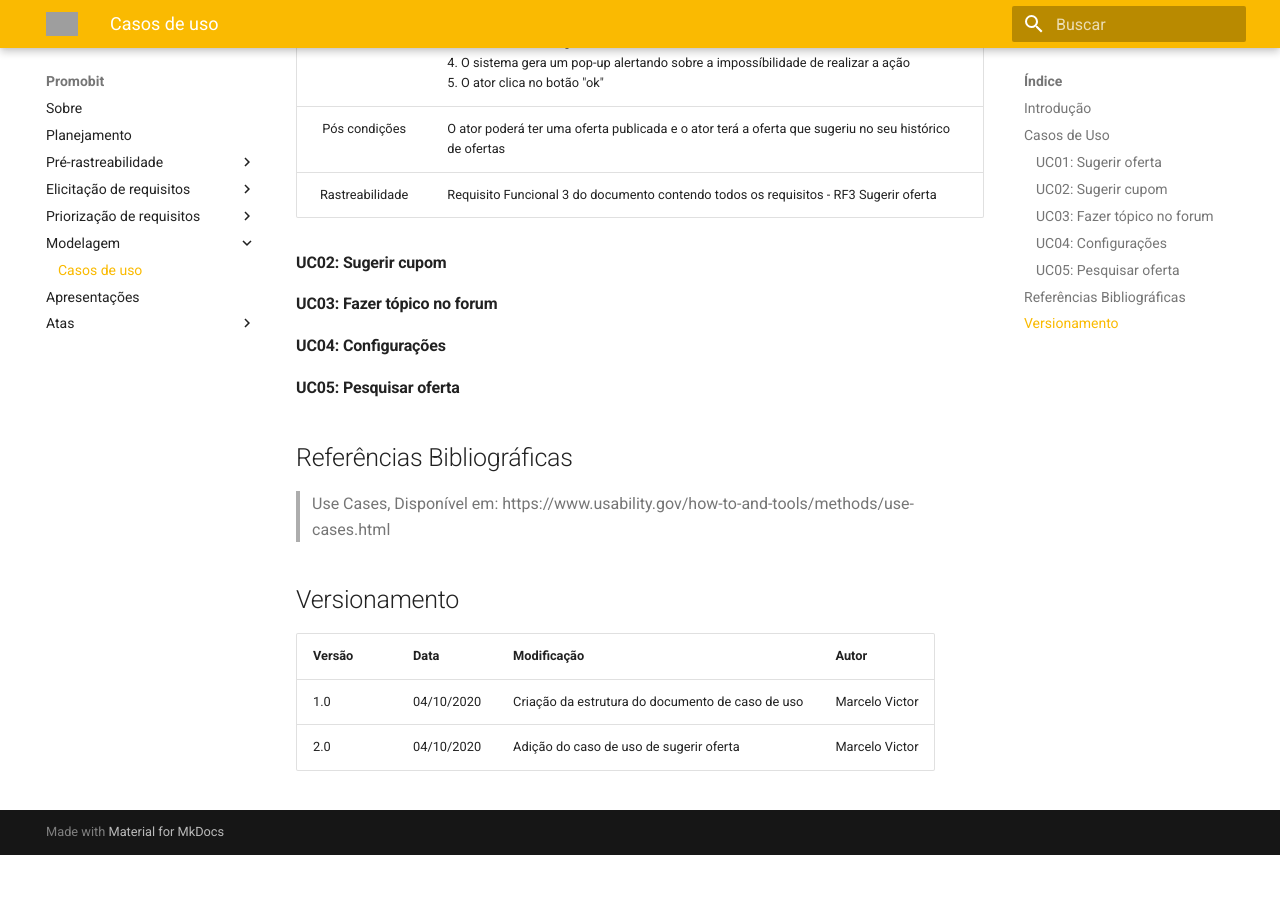
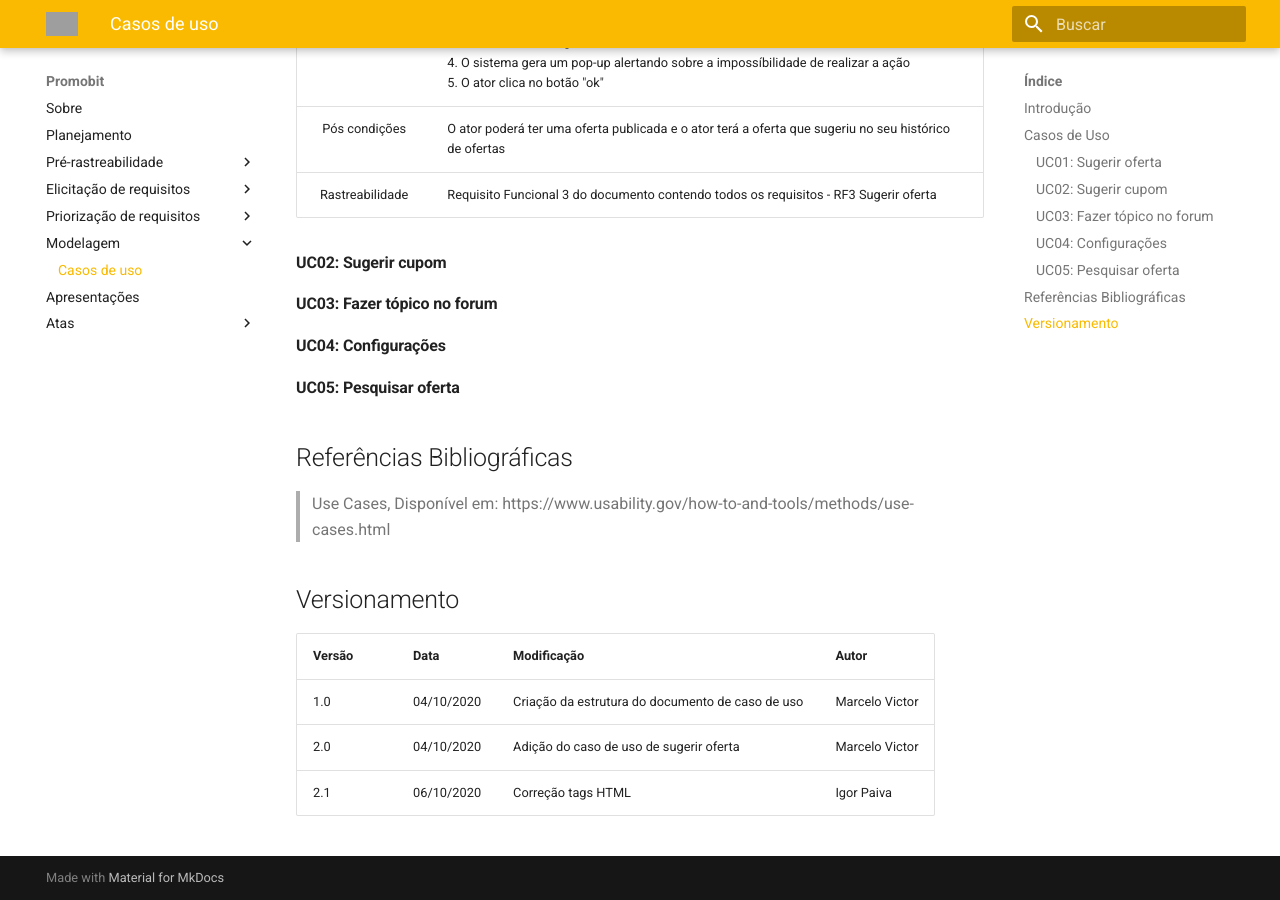
Before and after one commit to Joao-Pedro-Moura/2020.1-Promobit, an MkDocs documentation site: the page built from docs/modelagem/caso_de_uso.md, in a window 1280 px wide and 900 px high, scrolled down 1768 px. Built offline with MkDocs 1.6.1 and Material for MkDocs 9.7.7, drawn with Linux system fonts in a browser that asks for light colours; old or Windows-style settings are respelled for this version of MkDocs; before the commit the page ends 2623 px from its top, so only the background shows below that; grey boxes are pictures that could not be loaded.

Commit message:
Correção tags HTML

```diff
--- a/docs/modelagem/caso_de_uso.md
+++ b/docs/modelagem/caso_de_uso.md
@@ -2,8 +2,8 @@
 
 ## Introdução
 
-<p align="justify">
-&nbsp;&nbsp;Um documento de caso de uso é uma metodologia que descreve como o usuário realizará uma determinada tarefa dentro do contexto de um software. Ele descreve o ponto de vista do usuário e como o sistema responde a partir de suas ações, cada caso de uso é uma sequência de passos que são descritos a partir de fluxos, que começam com um objetivo principal e terminam quando esse objetivo está realizado.
+<p style="text-indent: 20px; text-align: justify">
+Um documento de caso de uso é uma metodologia que descreve como o usuário realizará uma determinada tarefa dentro do contexto de um software. Ele descreve o ponto de vista do usuário e como o sistema responde a partir de suas ações, cada caso de uso é uma sequência de passos que são descritos a partir de fluxos, que começam com um objetivo principal e terminam quando esse objetivo está realizado.
 </p>
 
 ## Casos de Uso
@@ -15,9 +15,9 @@
 |       Descrição        | O ato do usuário sugerir uma oferta que poderá ser publica no promobit |
 |          Ator(es)      | Usuário |
 |   Pré-condições        | O ator deve estar logado, deve estar na seção de ofertas do promobit e deve ter o link de uma oferta |
-|    Fluxo principal     | **FP01:**<br> 1. O ator clica no icone de "+" <br> 2. O promobit expõe uma tabela de opções <br> 3. O ator clica em sugerir oferta <br> 4. O promobit redireciona o ator para a seção de sugerir nova oferta <br> 5. O ator preenche os campos de "Link da oferta", "Titulo da oferta", "Preço" <br> 6. O ator coloca uma imagem da oferta no campo de imagem <br> 7. O ator clica no botão "Enviar oferta" <br> 8. O promobit gera um pop-up para o autor com o feedback do envio <br> 9. O ator clica em fechar <br> 10. O ator é redirecionado para a aba de ofertas. |
-| Fluxo alternativo      | **FA01:** Fluxo de quando o ator sugeri uma oferta pela primeira vez:<br> 1. O ator clica no icone de "+" <br> 2. O promobit expõe uma tabela de opções <br> 3. O ator clica em sugerir oferta <br> 4. O promobit redireciona o ator para a seção de sugerir nova oferta <br> 5. O ator preenche os campos de "Link da oferta", "Titulo da oferta", "Preço" <br> 6. O ator coloca uma imagem da oferta no campo de imagem <br> 7. O ator clica no botão "Enviar oferta" <br> 8. O promobit gera um pop-up parabenizando o ator pela sua primeira oferta e o premia com uma medalha <br> 9. O ator clica no botão "Fechar" <br> 10. O promobit gera outro pop-up para o autor com o feedback do envio <br> 11. O ator clica em fechar <br> 12. O ator é redirecionado para a aba de ofertas. <br><br> **FA02:** Fluxo de quando o ator deseja sugerir uma oferta seguida de uma anterior <br> 1. O ator clica no icone de "+" <br> 2. O promobit expõe uma tabela de opções <br> 3. O ator clica em sugerir oferta <br> 4. O promobit redireciona o ator para a seção de sugerir nova oferta <br> 5. O ator preenche os campos de "Link da oferta", "Titulo da oferta", "Preço" <br> 6. O ator coloca uma imagem da oferta no campo de imagem <br> 7. O ator clica no botão "Enviar oferta" <br> 8. O promobit gera um pop-up para o autor com o feedback do envio <br> 9. O ator clica em "Adicionar outra" <br> 10. O ator é redirecionado para a aba de sugerir oferta.|
-|   Fluxo de exceções    | **FE01:** O ator não completa os campos obrigatórios para sugerir a oferta <br> 1. O ator clica no icone de "+" <br> 2. O promobit expõe uma tabela de opções <br> 3. O ator clica em sugerir oferta <br> 4. O promobit redireciona o ator para a seção de sugerir nova oferta <br> 5. O ator não preenche os campos de "Link da oferta", "Titulo da oferta", "Preço" <br> 6. O ator coloca uma imagem da oferta no campo de imagem <br> 7. O ator clica no botão "Enviar oferta" <br> 8. O promobit gera um pop-up alertando o ator sobre a necessidade de preencher o campo obrigatório <br><br> **FE02:** Ocorre a perda de conexão durante o uso do aplicativo <br> 1. O ator clica no icone de "+" <br> 2. O promobit expõe uma tabela de opções <br> 3. O ator clica em sugerir oferta <br> 4. O sistema gera um pop-up alertando sobre a impossíbilidade de realizar a ação <br> 5. O ator clica no botão "ok" |
+|    Fluxo principal     | **FP01:**<br /> 1. O ator clica no icone de "+" <br /> 2. O promobit expõe uma tabela de opções <br /> 3. O ator clica em sugerir oferta <br /> 4. O promobit redireciona o ator para a seção de sugerir nova oferta <br /> 5. O ator preenche os campos de "Link da oferta", "Titulo da oferta", "Preço" <br /> 6. O ator coloca uma imagem da oferta no campo de imagem <br /> 7. O ator clica no botão "Enviar oferta" <br /> 8. O promobit gera um pop-up para o autor com o feedback do envio <br /> 9. O ator clica em fechar <br /> 10. O ator é redirecionado para a aba de ofertas. |
+| Fluxo alternativo      | **FA01:** Fluxo de quando o ator sugeri uma oferta pela primeira vez:<br /> 1. O ator clica no icone de "+" <br /> 2. O promobit expõe uma tabela de opções <br /> 3. O ator clica em sugerir oferta <br /> 4. O promobit redireciona o ator para a seção de sugerir nova oferta <br /> 5. O ator preenche os campos de "Link da oferta", "Titulo da oferta", "Preço" <br /> 6. O ator coloca uma imagem da oferta no campo de imagem <br /> 7. O ator clica no botão "Enviar oferta" <br /> 8. O promobit gera um pop-up parabenizando o ator pela sua primeira oferta e o premia com uma medalha <br /> 9. O ator clica no botão "Fechar" <br /> 10. O promobit gera outro pop-up para o autor com o feedback do envio <br /> 11. O ator clica em fechar <br /> 12. O ator é redirecionado para a aba de ofertas. <br /><br /> **FA02:** Fluxo de quando o ator deseja sugerir uma oferta seguida de uma anterior <br /> 1. O ator clica no icone de "+" <br /> 2. O promobit expõe uma tabela de opções <br /> 3. O ator clica em sugerir oferta <br /> 4. O promobit redireciona o ator para a seção de sugerir nova oferta <br /> 5. O ator preenche os campos de "Link da oferta", "Titulo da oferta", "Preço" <br /> 6. O ator coloca uma imagem da oferta no campo de imagem <br /> 7. O ator clica no botão "Enviar oferta" <br /> 8. O promobit gera um pop-up para o autor com o feedback do envio <br /> 9. O ator clica em "Adicionar outra" <br /> 10. O ator é redirecionado para a aba de sugerir oferta.|
+|   Fluxo de exceções    | **FE01:** O ator não completa os campos obrigatórios para sugerir a oferta <br /> 1. O ator clica no icone de "+" <br /> 2. O promobit expõe uma tabela de opções <br /> 3. O ator clica em sugerir oferta <br /> 4. O promobit redireciona o ator para a seção de sugerir nova oferta <br /> 5. O ator não preenche os campos de "Link da oferta", "Titulo da oferta", "Preço" <br /> 6. O ator coloca uma imagem da oferta no campo de imagem <br /> 7. O ator clica no botão "Enviar oferta" <br /> 8. O promobit gera um pop-up alertando o ator sobre a necessidade de preencher o campo obrigatório <br /><br /> **FE02:** Ocorre a perda de conexão durante o uso do aplicativo <br /> 1. O ator clica no icone de "+" <br /> 2. O promobit expõe uma tabela de opções <br /> 3. O ator clica em sugerir oferta <br /> 4. O sistema gera um pop-up alertando sobre a impossíbilidade de realizar a ação <br /> 5. O ator clica no botão "ok" |
 |     Pós condições      | O ator poderá ter uma oferta publicada e o ator terá a oferta que sugeriu no seu histórico de ofertas |
 |    Rastreabilidade     | Requisito Funcional 3 do documento contendo todos os requisitos - RF3 Sugerir oferta |
 
@@ -39,3 +39,4 @@
 |--|--|--|--|
 | 1.0 | 04/10/2020 | Criação da estrutura do documento de caso de uso | Marcelo Victor |
 | 2.0 | 04/10/2020 | Adição do caso de uso de sugerir oferta | Marcelo Victor |
+| 2.1 | 06/10/2020 | Correção tags HTML | Igor Paiva |
```
